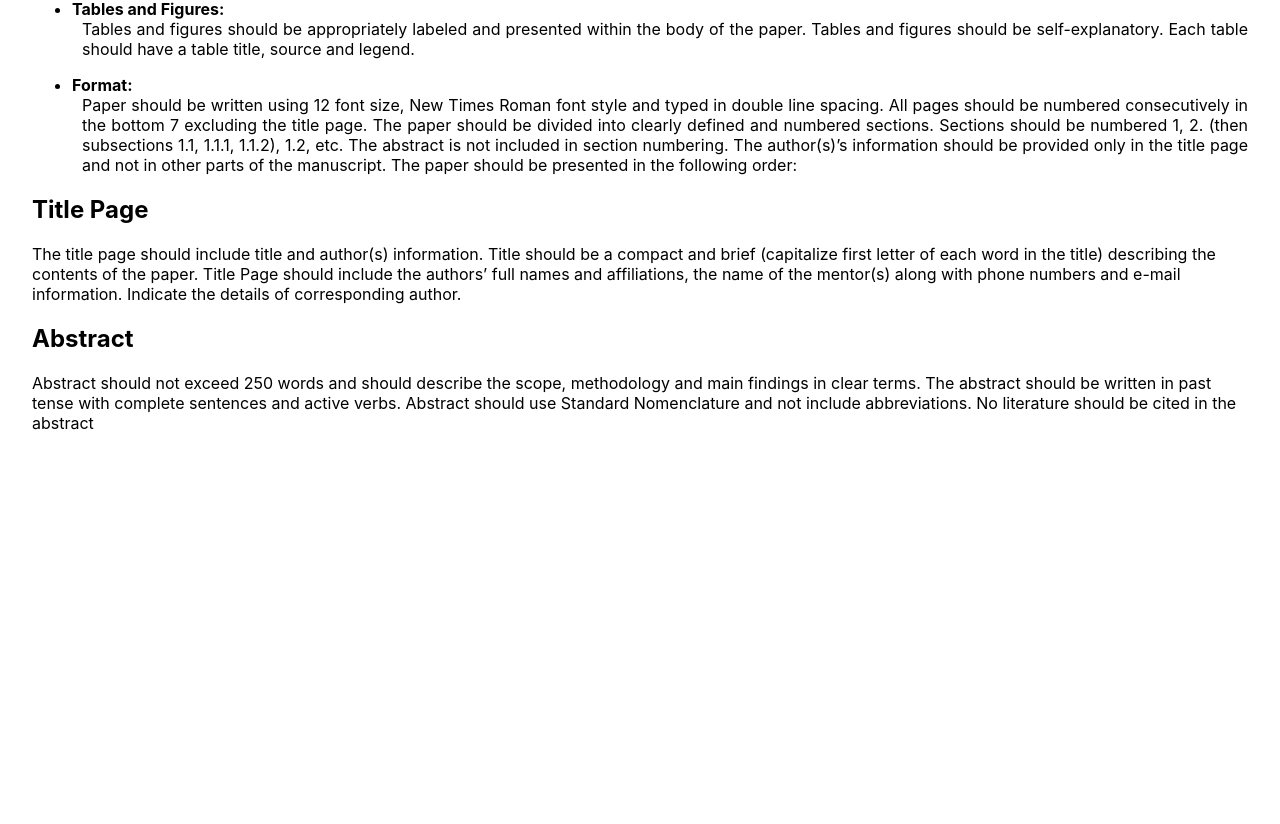
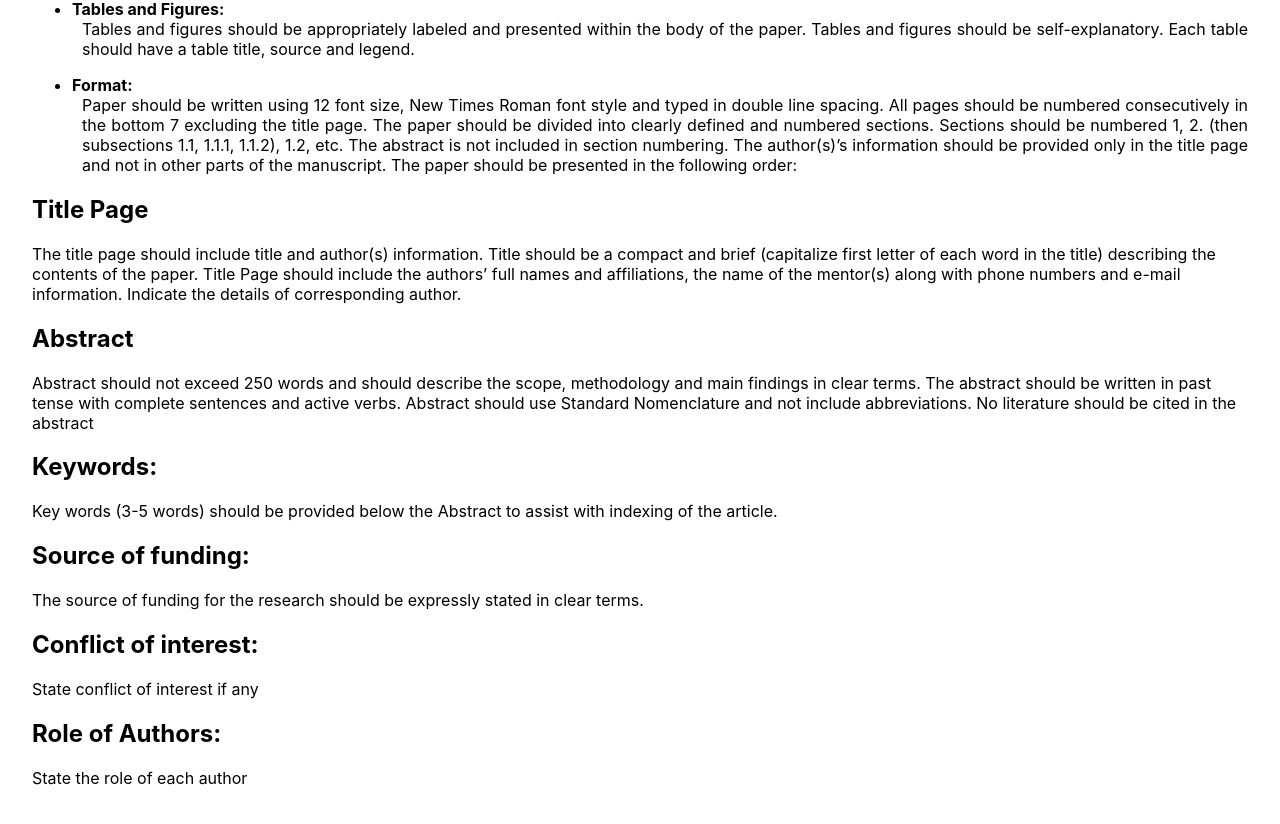
Before and after one commit to nicsylvia/React-Query-clientside, a React (Create React App) app: page / in a window 1280 px wide. Shown: the part 1449-2273 px from the top of the page. Before the commit the page ends 1928 px from the top, so only its background shows below. Built offline with nearby package versions, Linux system fonts and the light colour scheme.

Commit message:
saved all

```diff
--- a/src/Components/Journal/About.tsx
+++ b/src/Components/Journal/About.tsx
@@ -107,6 +107,30 @@ const About = () => {
                     </Title>
                     <Desc>Abstract should not exceed 250 words and should describe the scope, methodology and main findings in clear terms. The abstract should be written in past tense with complete sentences and active verbs.  Abstract should use Standard Nomenclature and not include abbreviations. No literature should be cited in the abstract</Desc>
                 </Div>
+                <Div>
+                    <Title>
+                    Keywords:
+                    </Title>
+                    <Desc>Key words (3-5 words) should be provided below the Abstract to assist with indexing of the article.</Desc>
+                </Div>
+                <Div>
+                    <Title>
+                    Source of funding:
+                    </Title>
+                    <Desc>The source of funding for the research should be expressly stated in clear terms. </Desc>
+                </Div>
+                <Div>
+                    <Title>
+                    Conflict of interest:
+                    </Title>
+                    <Desc>State conflict of interest if any </Desc>
+                </Div>
+                <Div>
+                    <Title>
+                    Role of Authors:
+                    </Title>
+                    <Desc>State the role of each author  </Desc>
+                </Div>
             </Wrapper>
         </Container2>
     </div>
```
